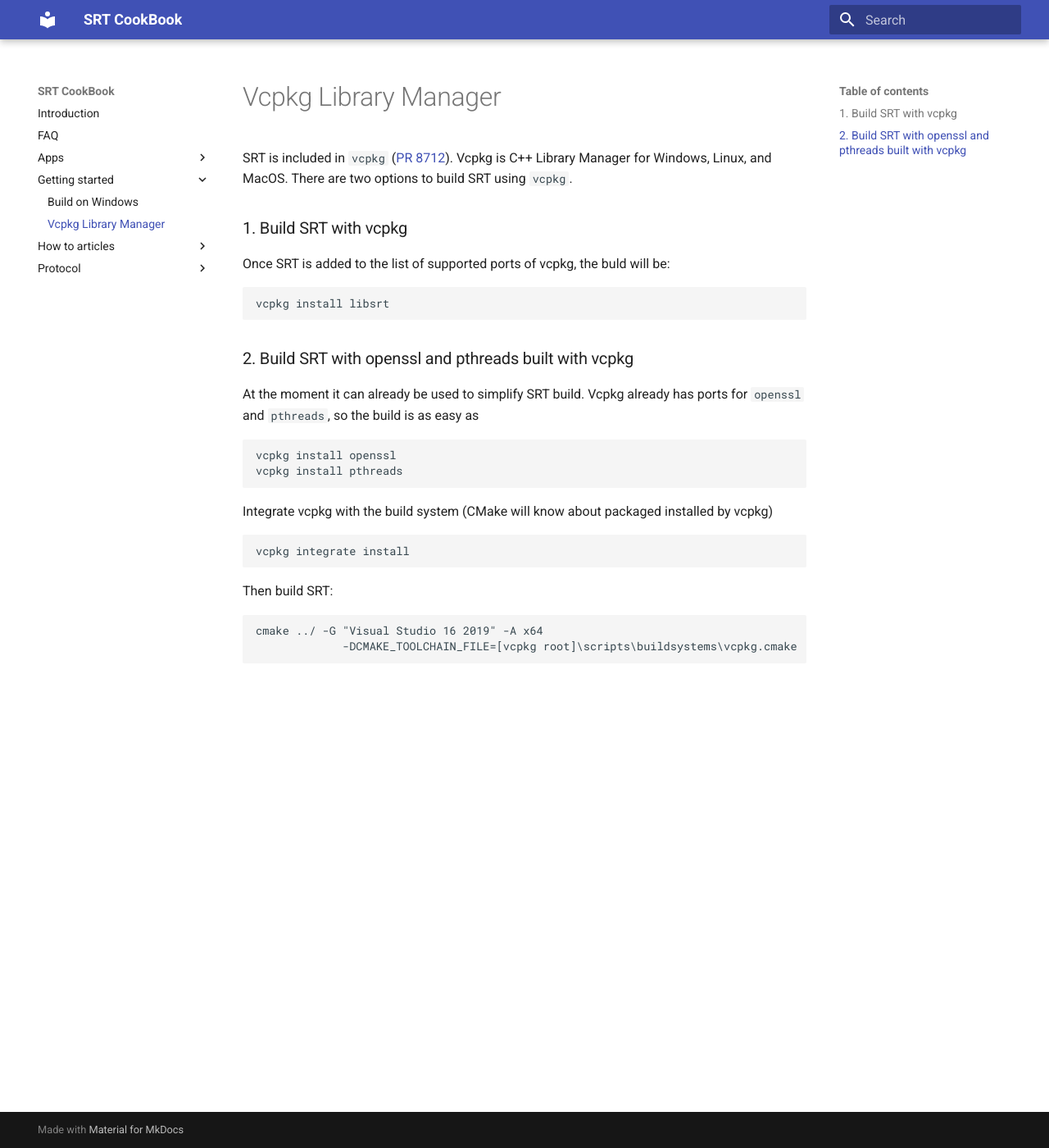
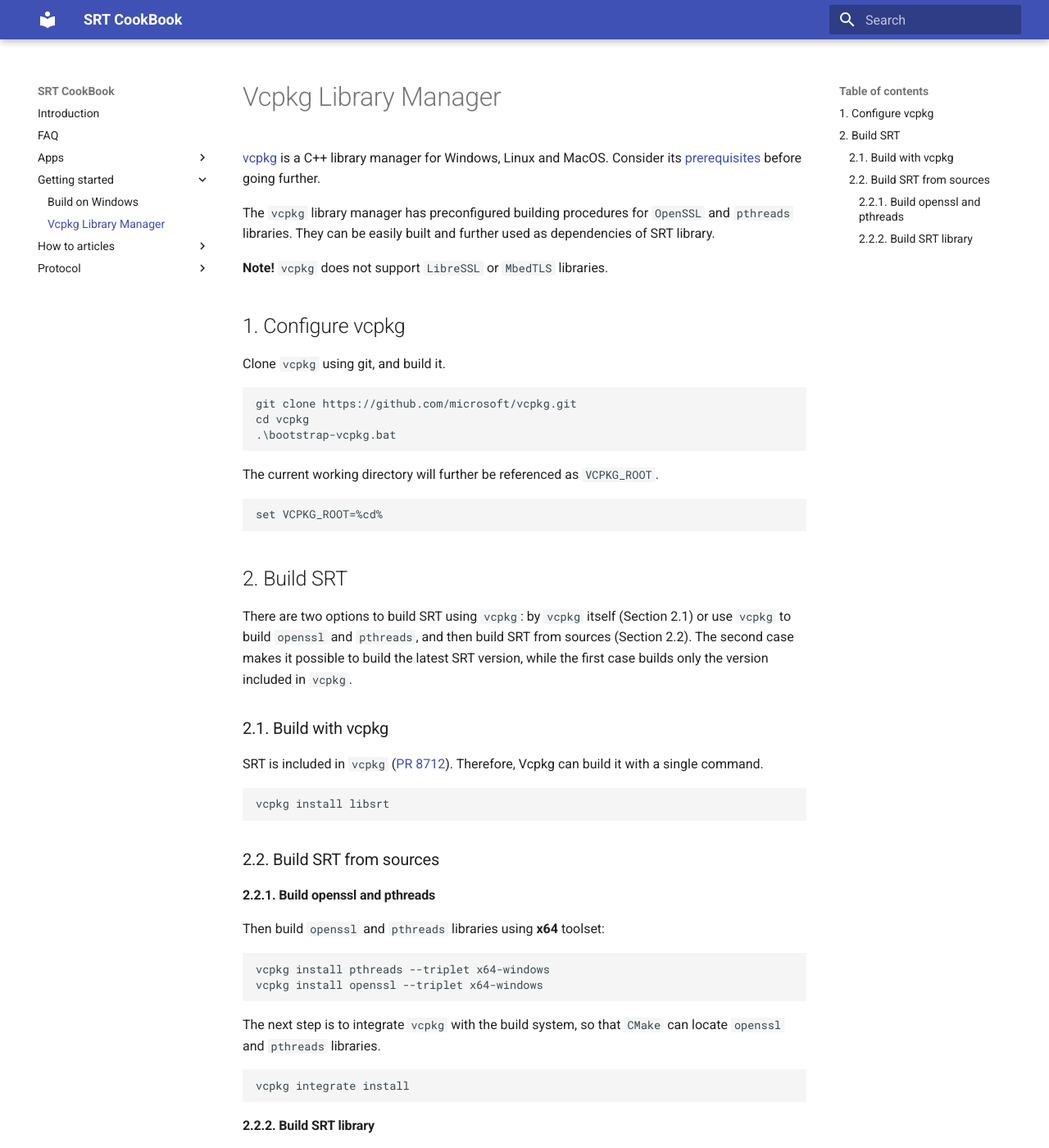
Before and after one commit to SRTLab/srt-cookbook, an MkDocs documentation site: the page built from docs/getting-started/vcpkg-library-manager.md, in a window 1280 px wide and 1400 px high. Shown: the whole window at 82% size. Built offline with MkDocs 1.6.1 and Material for MkDocs 9.7.7, drawn with Linux system fonts in a browser that asks for light colours; some of the changed text lies outside the part shown.

Commit message:
Updated vcpkg build instructions

````diff
--- a/docs/getting-started/vcpkg-library-manager.md
+++ b/docs/getting-started/vcpkg-library-manager.md
@@ -1,33 +1,85 @@
 # Vcpkg Library Manager
 
-SRT is included in `vcpkg` \([PR 8712](https://github.com/microsoft/vcpkg/pull/8712)\). Vcpkg is C++ Library Manager for Windows, Linux, and MacOS. There are two options to build SRT using `vcpkg`.
+[vcpkg](https://github.com/microsoft/vcpkg) is a C++ library manager for Windows, Linux and MacOS. Consider its [prerequisites](https://github.com/microsoft/vcpkg/blob/master/README.md#quick-start) before going further.
 
-### 1. Build SRT with vcpkg
+The `vcpkg` library manager has preconfigured building procedures for `OpenSSL` and `pthreads` libraries. They can be easily built and further used as dependencies of SRT library.
 
-Once SRT is added to the list of supported ports of vcpkg, the buld will be:
+**Note!** `vcpkg` does not support `LibreSSL` or `MbedTLS` libraries.
+
+## 1. Configure vcpkg
+
+Clone `vcpkg` using git, and build it.
+
+```
+git clone https://github.com/microsoft/vcpkg.git
+cd vcpkg
+.\bootstrap-vcpkg.bat
+```
+
+The current working directory will further be referenced as `VCPKG_ROOT`.
+
+```
+set VCPKG_ROOT=%cd%
+```
+
+## 2. Build SRT
+
+There are two options to build SRT using `vcpkg`: by `vcpkg` itself (Section 2.1) or use `vcpkg` to build `openssl` and `pthreads`, and then build SRT from sources (Section 2.2). The second case makes it possible to build the latest SRT version, while the first case builds only the version included in `vcpkg`.
+
+### 2.1. Build with vcpkg
+
+SRT is included in `vcpkg` \([PR 8712](https://github.com/microsoft/vcpkg/pull/8712)\). Therefore, Vcpkg can build it with a single command.
 
 ```text
 vcpkg install libsrt
 ```
 
-### 2. Build SRT with openssl and pthreads built with vcpkg
+### 2.2. Build SRT from sources
 
-At the moment it can already be used to simplify SRT build. Vcpkg already has ports for `openssl` and `pthreads`, so the build is as easy as
+#### 2.2.1. Build openssl and pthreads
 
-```text
-vcpkg install openssl
-vcpkg install pthreads
+Then build `openssl` and `pthreads` libraries using **x64** toolset:
+
+```
+vcpkg install pthreads --triplet x64-windows
+vcpkg install openssl --triplet x64-windows
 ```
 
-Integrate vcpkg with the build system \(CMake will know about packaged installed by vcpkg\)
+The next step is to integrate `vcpkg` with the build system, so that `CMake` can locate `openssl` and `pthreads` libraries.
 
-```text
+```
 vcpkg integrate install
 ```
 
-Then build SRT:
+#### 2.2.2. Build SRT library
 
-```text
+Clone the source code of `srt`.
+
+```
+git clone https://github.com/Haivision/srt.git srt
+```
+
+The current working directory will further be referenced as `SRT_ROOT`.
+
+```
+set SRT_ROOT=%cd%
+```
+
+From the `srt` cloned folder `SRT_ROOT` run `cmake` to generate build configuration files.
+
+```
+cd %SRT_ROOT%
+md _build && cd _build
 cmake ../ -G "Visual Studio 16 2019" -A x64
-             -DCMAKE_TOOLCHAIN_FILE=[vcpkg root]\scripts\buildsystems\vcpkg.cmake
+          -DCMAKE_TOOLCHAIN_FILE=%VCPKG_ROOT%\scripts\buildsystems\vcpkg.cmake
 ```
+
+where `SRT_ROOT` and `VCPKG_ROOT` were defined above.
+
+To build the project go to `%SRT_ROOT%\_build` and run:
+
+```
+cmake --build ./ --config Release
+```
+
+Alternatively Visual Studio IDE can be used by opening the generated solution file `SRT.sln` in the `_build` folder.
````
